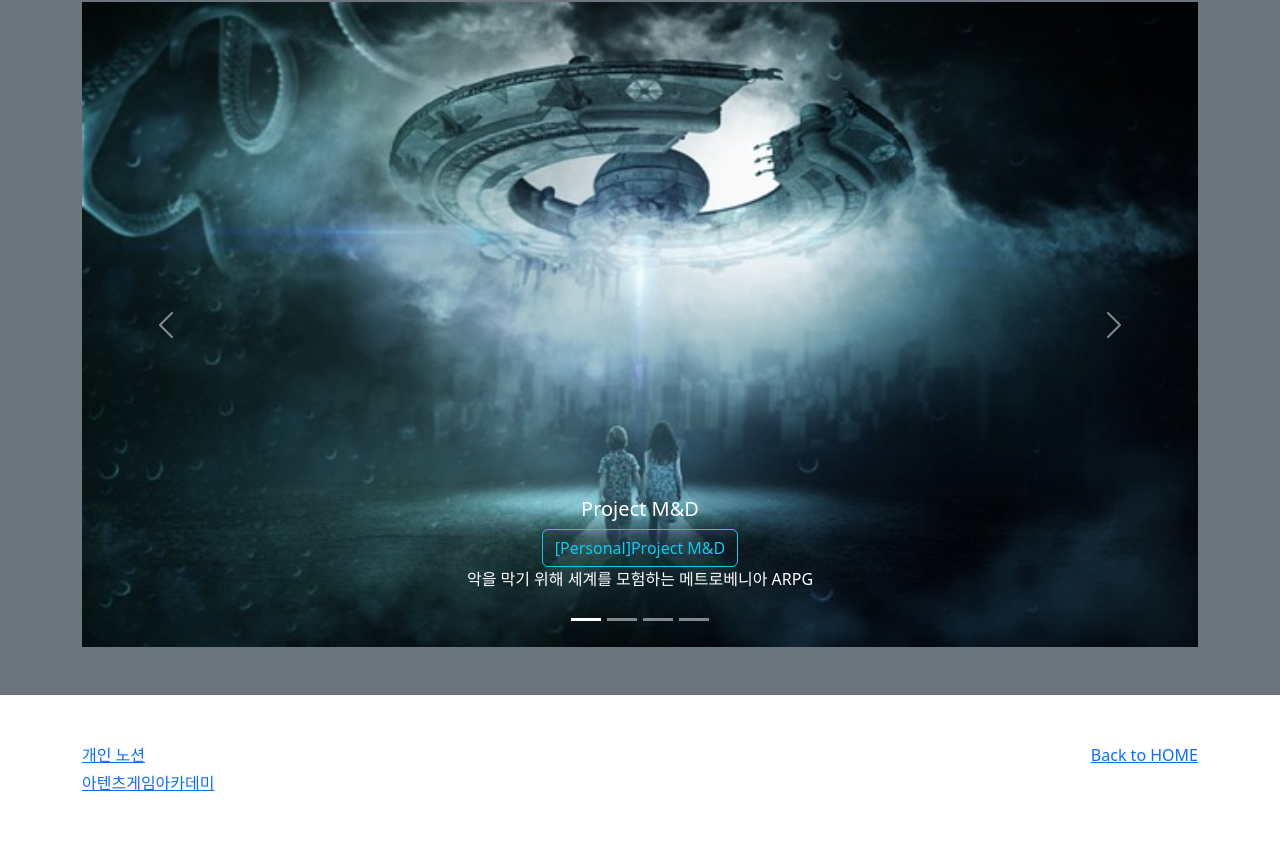
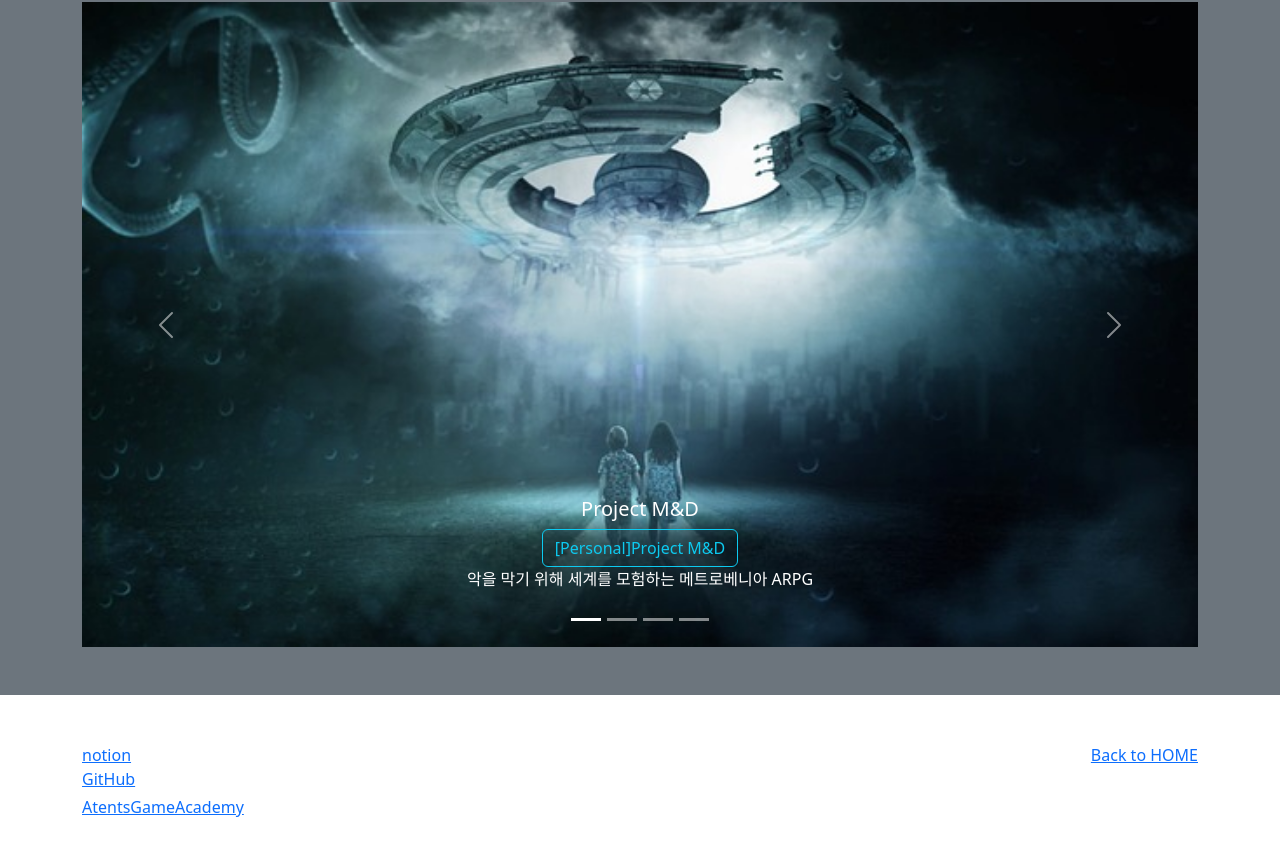
Before and after one commit to CHeonNoePung/CHeonNoePung-Game-World, a plain HTML site: page pages/mainpage.html in a window 1280 px wide. Shown: the part 520-1375 px from the top of the page. Drawn offline with nearby package versions, Linux system fonts and the light colour scheme.

Commit message:
링크추가

```diff
--- a/pages/mainpage.html
+++ b/pages/mainpage.html
@@ -200,8 +200,9 @@
       <p class="float-end mb-1">
         <a href="/index.html">Back to HOME</a>
       </p>
-      <p class="mb-1"><a href="https://www.notion.so/CHeonNoePung-s-World-809f1ab1422d442e94058a46633ad91b">개인 노션</a> </p>
-      <p class="mb-0"><a href="https://atentsgame.com">아텐츠게임아카데미</a> </p>
+      <p class="mb-0"><a href="https://www.notion.so/CHeonNoePung-s-World-809f1ab1422d442e94058a46633ad91b">notion</a> </p>
+      <p class="mb-1"><a href="https://github.com/CHeonNoePung">GitHub</a></p>
+      <p class="mb-2"><a href="https://atentsgame.com">AtentsGameAcademy</a> </p>
     </div>
   </footer>
 
```
